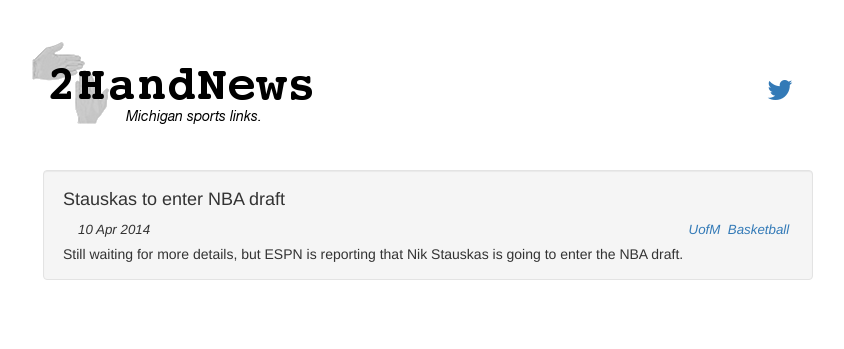
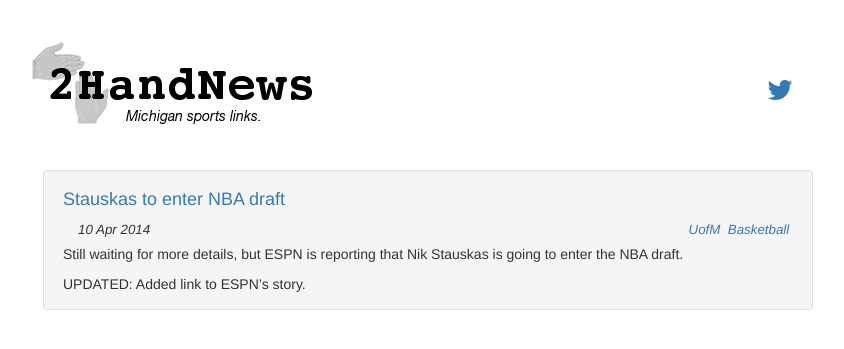
Before and after one commit to aftco/aftco.github.io, a Jekyll site: the page built from _posts/2014-04-10-08-36-stauskas-to-enter-nba-draft.md, in a window 1280 px wide. Shown: the top 349 px of the page, without its empty margins (212-1056 px from the left). Built offline with Jekyll 4.4.1, drawn with Linux system fonts in a browser that asks for light colours; nearby versions of some CDN libraries; Markdown is read by kramdown in place of the engine named in the settings.

Commit message:
Update w/ link

```diff
--- a/_posts/2014-04-10-08-36-stauskas-to-enter-nba-draft.md
+++ b/_posts/2014-04-10-08-36-stauskas-to-enter-nba-draft.md
@@ -2,7 +2,9 @@
 layout: post
 title: Stauskas to enter NBA draft
 tags: UofM Basketball
-link:
+link: http://espn.go.com/nba/draft2014/story/_/id/10760537/nik-stauskas-michigan-wolverines-enter-nba-draft-per-source
 ---
 
 Still waiting for more details, but ESPN is reporting that Nik Stauskas is going to enter the NBA draft.
+
+UPDATED: Added link to ESPN's story.
```
